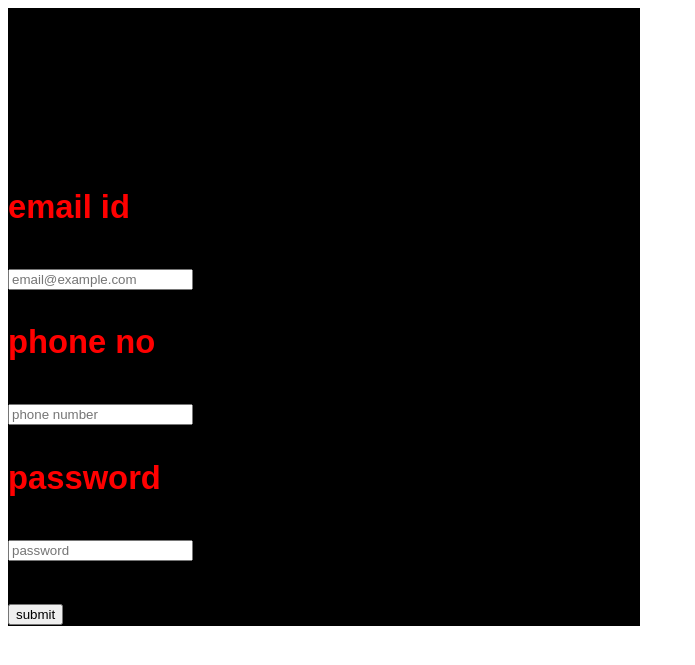
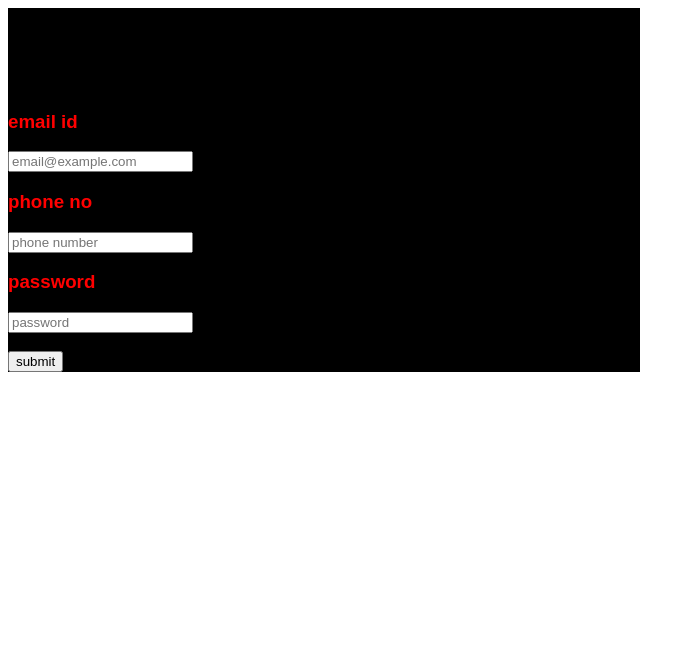
Before and after one commit to karajwad/AuctionX, a PHP site: page /loginpage.html in a window 1280 px wide. Shown: the top 665 px of the page, without its empty margins (0-695 px from the left). Run offline with PHP 8.4, Linux system fonts and the light colour scheme.

Commit message:
font removed

```diff
--- a/style.css
+++ b/style.css
@@ -11,7 +11,6 @@
 
 		div{
 			font-family:arial;
-			font-size: 28px;
 			font-weight:bold;
 
 			background-color:black;
```
